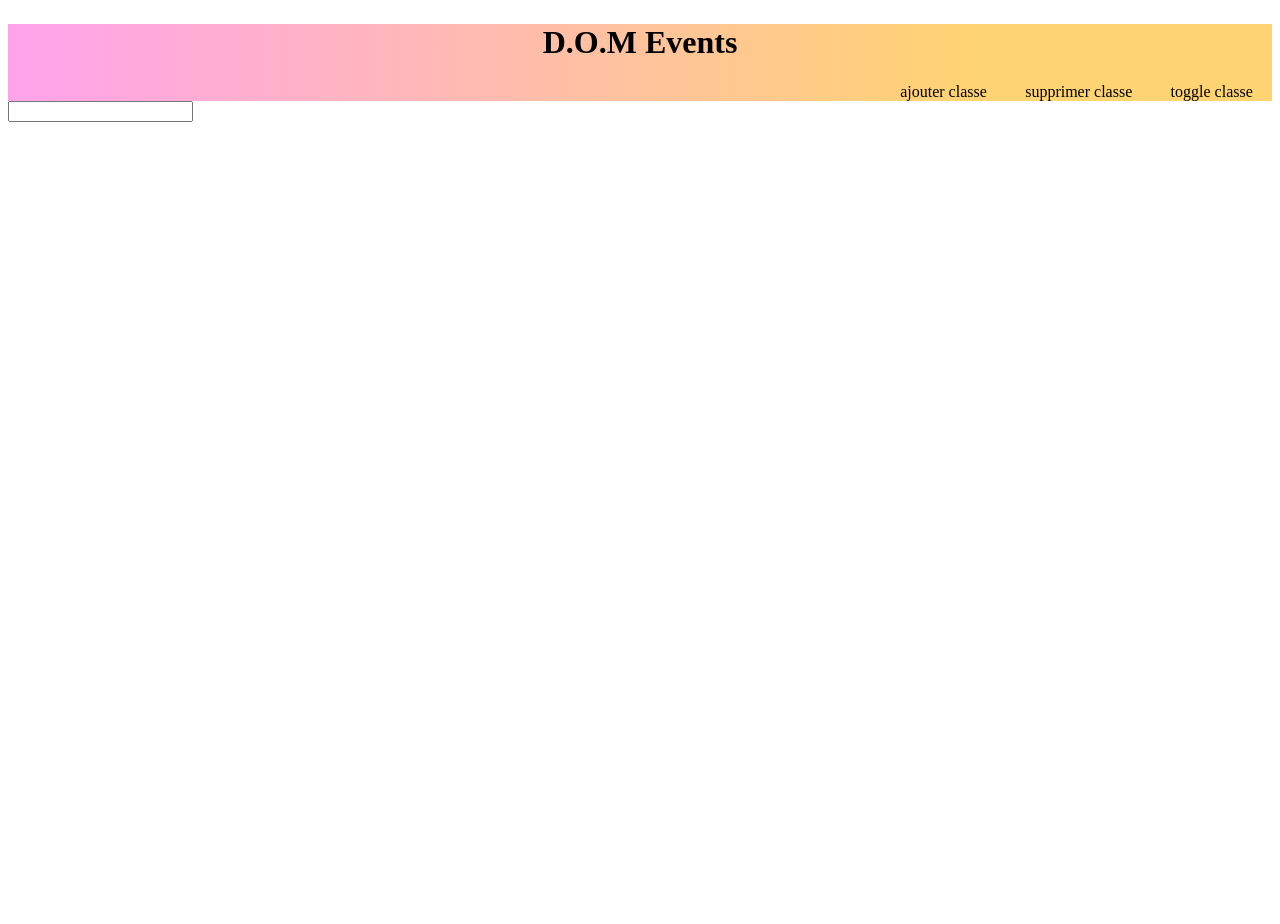
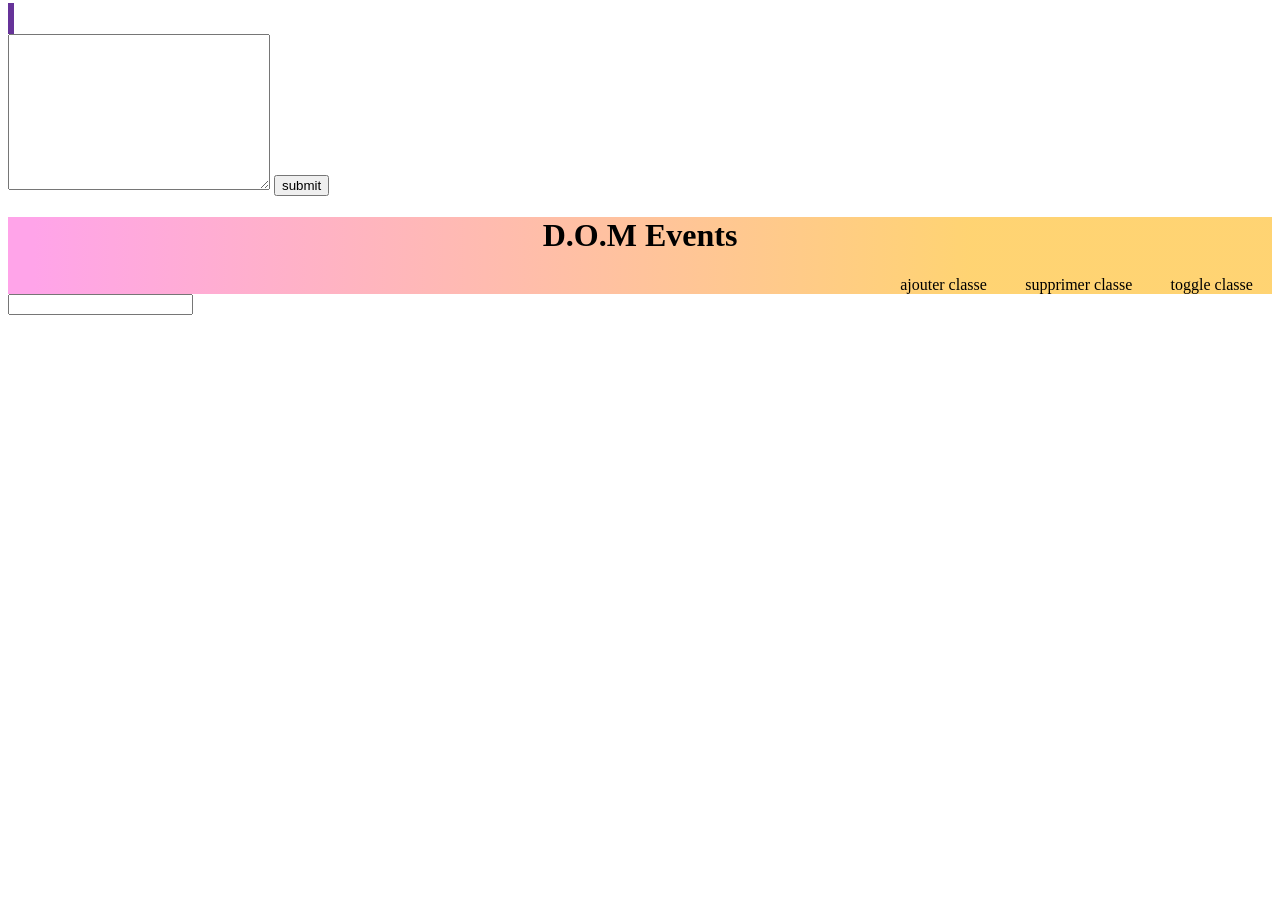
Before and after one commit to xLucasGitHubx/Ma_Formation, a PHP site: page / in a window 1280 px wide. Shown: the part 212-1136 px from the top of the page. Before the commit the page ends 334 px from the top, so only its background shows below. Run offline with PHP 8.4, Linux system fonts and the light colour scheme.

Commit message:
ajout de tout les exo fonctionnel sur les écouteurs d'événement

```diff
--- a/5_Exercices_En_Cours_Formation/Exo_JS/eventListener/index.html
+++ b/5_Exercices_En_Cours_Formation/Exo_JS/eventListener/index.html
@@ -11,5 +11,10 @@
 		<img src="https://picsum.photos/200" alt="1" /><img src="https://picsum.photos/201" alt="2" /><img src="https://picsum.photos/203" alt="3" /><img
 			src="https://picsum.photos/202"
 			alt="4" />
+		<h3>Tu as gagné un millions de dollars!!!!!</h3>
+		<div class="bar"></div>
+		<textarea name="yo" id="yo" cols="30px" rows="10px"></textarea>
+		<button>submit</button>
+		<div class="copie"></div>
 	</body>
 </html>
--- a/5_Exercices_En_Cours_Formation/Exo_JS/eventListener/srcipt.js
+++ b/5_Exercices_En_Cours_Formation/Exo_JS/eventListener/srcipt.js
@@ -68,3 +68,34 @@ arrayImg.map((img, index) => {
 		console.log(`image numero ${index} - vient de finir de charger`);
 	});
 });
+
+const newH3 = document.querySelector("h3");
+document.addEventListener("mouseleave", () => {
+	newH3.style.display = "block";
+});
+document.addEventListener("mouseenter", () => {
+	newH3.style.display = "none";
+});
+
+const newBar = document.querySelector(".bar");
+document.addEventListener("scroll", () => {
+	let scrollMax = document.body.scrollHeight - innerHeight;
+	let onEstOu = (scrollY * 100) / scrollMax;
+	console.log(`
+	Hauteur de la page: ${document.body.scrollHeight}
+	Hauteur affichage: ${innerHeight}
+	Scroll Position: ${scrollY}
+	${onEstOu}`);
+	newBar.style.width = `${onEstOu}%`;
+});
+
+const textArea = document.querySelector("#yo");
+const copie = document.querySelector(".copie");
+const button = document.querySelector("button");
+
+textArea.addEventListener("keyup", (e) => {
+	copie.textContent += e.key;
+	if (copie.textContent.length == 5) {
+		button.disabled = "true";
+	}
+});
--- a/5_Exercices_En_Cours_Formation/Exo_JS/eventListener/style.css
+++ b/5_Exercices_En_Cours_Formation/Exo_JS/eventListener/style.css
@@ -1,3 +1,21 @@
 .green {
 	color: green;
 }
+
+h3 {
+	color: red;
+	background-color: green;
+	width: 100%;
+	display: none;
+}
+
+.bar {
+	border: solid rebeccapurple 3px;
+	width: 100%;
+	height: 25px;
+	background-color: aqua;
+}
+
+body {
+	height: 140vh;
+}
```
